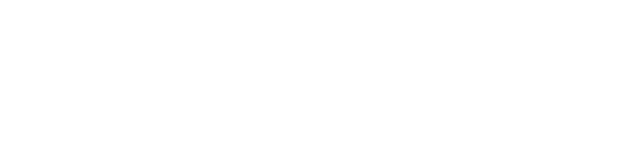
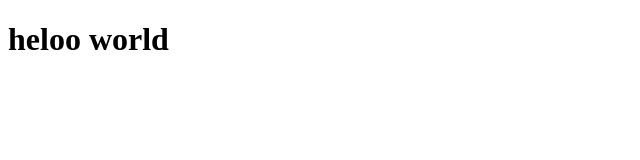
Before and after one commit to tonsiot2/tonrepo, a plain HTML site: page index.html in a window 1280 px wide. Shown: the whole page, without its empty margins (0-640 px from the left). Drawn offline with Linux system fonts and the light colour scheme.

Commit message:
add h1 header

```diff
--- a/index.html
+++ b/index.html
@@ -6,5 +6,7 @@
     <meta name="viewport" content="width=device-width, initial-scale=1.0" />
     <title>Document</title>
   </head>
-  <body></body>
+  <body>
+    <h1>heloo world</h1>
+  </body>
 </html>
```
